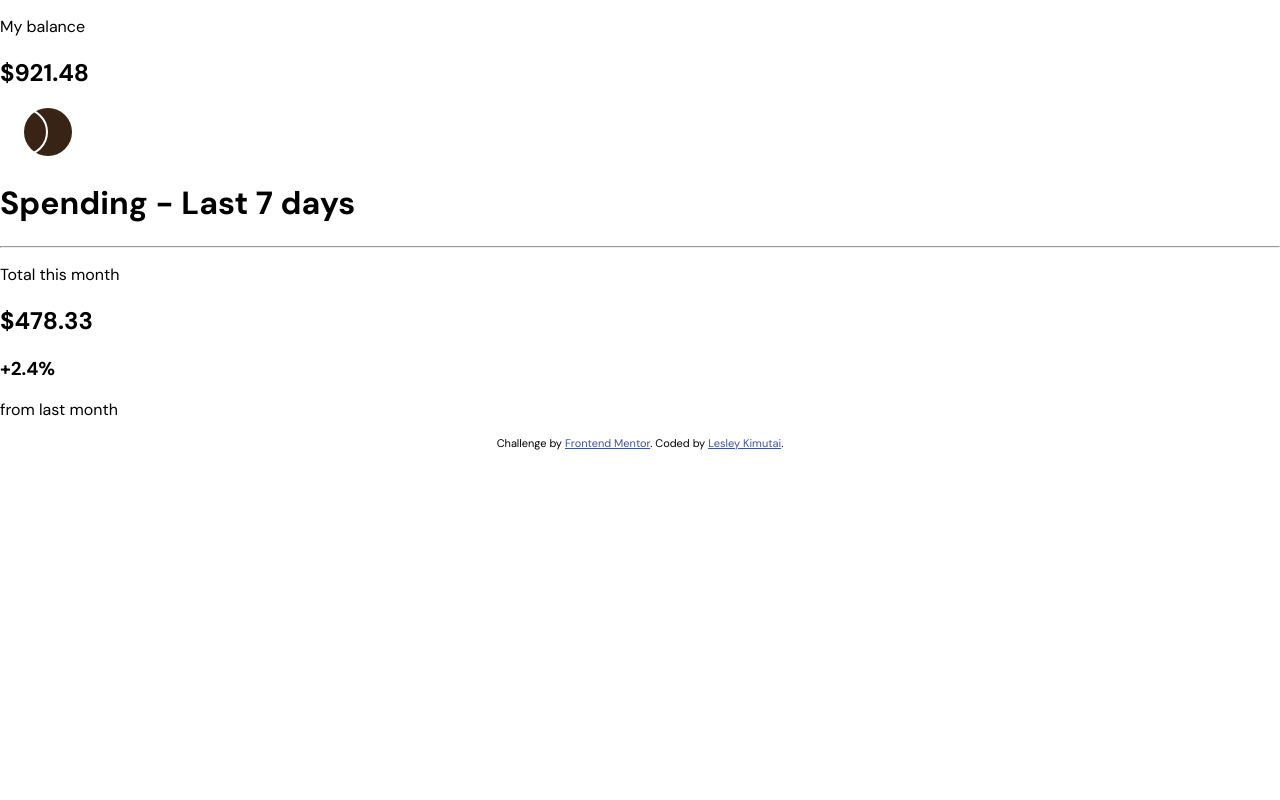
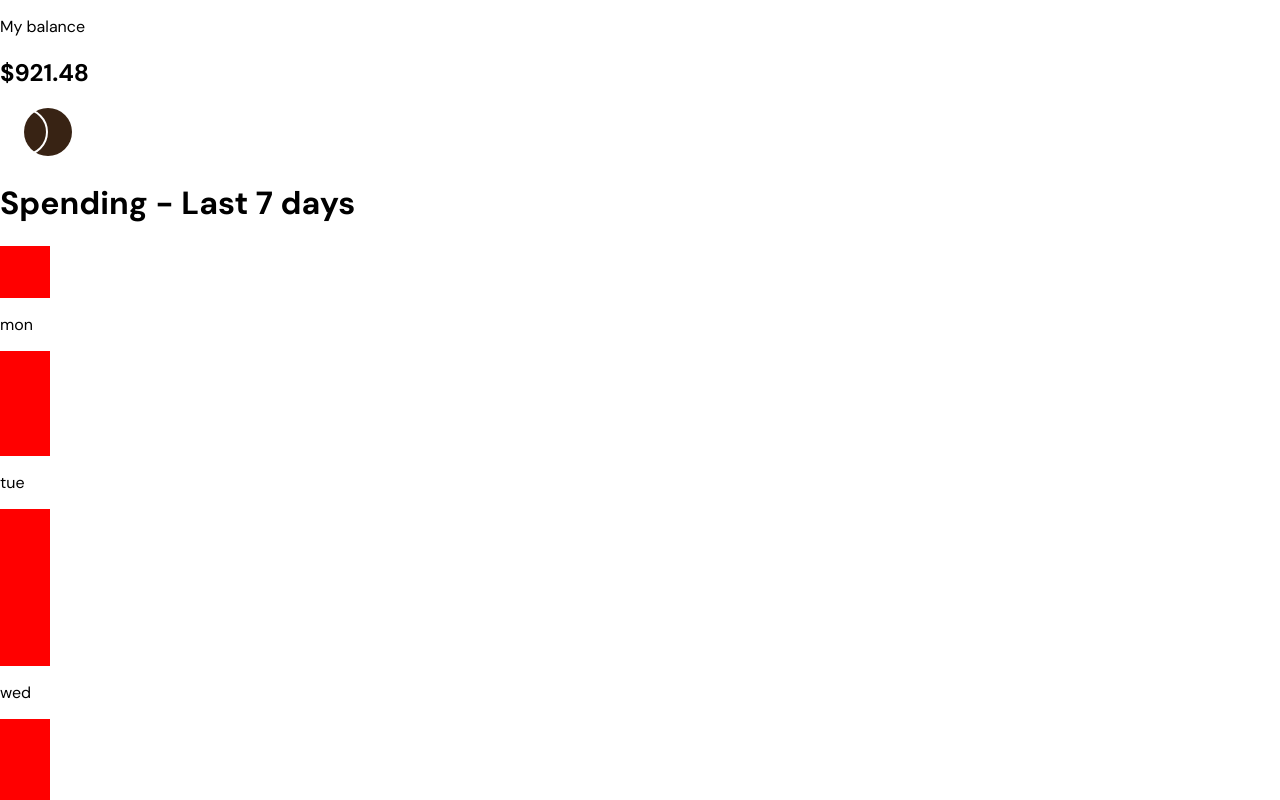
Before and after one commit to issagoodlifeInc/expense-chart, a React (Create React App) app: page / in a window 1280 px wide. Shown: the top 800 px of the page. Built offline with nearby package versions, Linux system fonts and the light colour scheme.

Commit message:
Made the data pop up + styled the graph

```diff
--- a/package.json
+++ b/package.json
@@ -5,8 +5,7 @@
   "main": "index.js",
   "scripts": {
     "build": "CI false react-scripts build",
-    "start": "react-scripts start",
-    "test": "echo \"Error: no test specified\" && exit 1"
+    "start": "react-scripts start"
   },
   "author": "Lesley Kimutai",
   "license": "ISC",
--- a/src/components/Main.js
+++ b/src/components/Main.js
@@ -1,9 +1,36 @@
-export default function Main() {
+import data from "../data";
+
+export default function Main(props) {
+  // How do you get JSON data -- decided to change the file to js and import
+  // async function getData() {
+  //   const res = await fetch("../data.json");
+  //   const data = await res.json();
+  //   return JSON.parse(data);
+  // }
+
+  // console.log(getData());
+  // getData();
+
+  console.log(data);
+
+  const days = data.map((day) => {
+    let dayStyles = {
+      height: `${day.amount * 3}px`,
+      width: "50px",
+      backgroundColor: "red",
+    };
+    return (
+      <div className="day">
+        <div className="amount--day" style={dayStyles}></div>
+        <p className="amount--text">{day.day}</p>
+      </div>
+    );
+  });
+
   return (
     <main className="container">
       <h1 className="main--title">Spending - Last 7 days</h1>
-
-      <section className="graph">{/* graph goes here!! */}</section>
+      <section className="graph">{days}</section>
       <hr />
       <div className=" flex">
         <div className="total-month">
--- /dev/null
+++ b/src/data.js
@@ -0,0 +1,31 @@
+let data;
+export default data = [
+  {
+    day: "mon",
+    amount: 17.45,
+  },
+  {
+    day: "tue",
+    amount: 34.91,
+  },
+  {
+    day: "wed",
+    amount: 52.36,
+  },
+  {
+    day: "thu",
+    amount: 31.07,
+  },
+  {
+    day: "fri",
+    amount: 23.39,
+  },
+  {
+    day: "sat",
+    amount: 43.28,
+  },
+  {
+    day: "sun",
+    amount: 25.48,
+  },
+];
```
